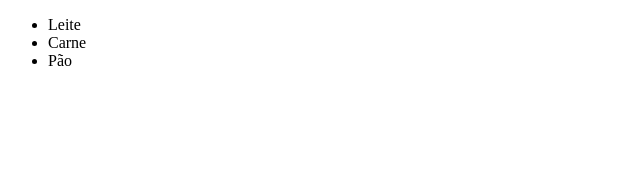
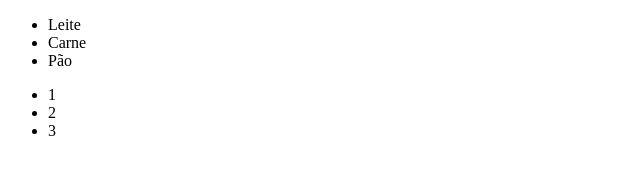
Before and after one commit to vinidscastro/repo-files, a plain HTML site: page index.html in a window 1280 px wide. Shown: the full height of the page, 0-640 px from the left. Drawn offline with Linux system fonts and the light colour scheme.

Commit message:
adicionada lista 2

```diff
--- a/index.html
+++ b/index.html
@@ -13,5 +13,13 @@
                 <li>Pão</li>
             </ul>
         </div>
+
+        <div class="lista2">
+            <ul>
+                <li>1</li>
+                <li>2</li>
+                <li>3</li>
+            </ul>
+        </div>
     </body>
 </html>
```
